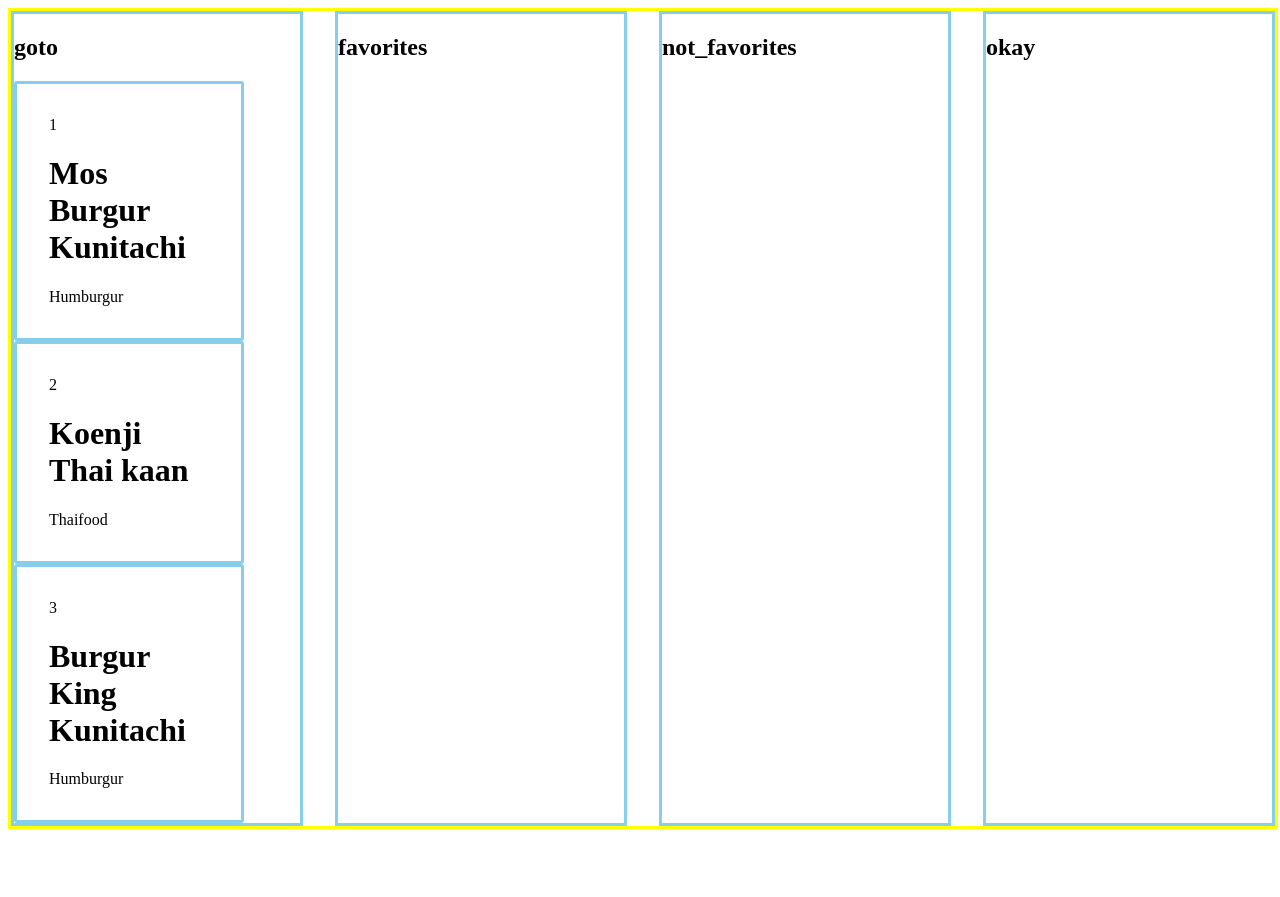
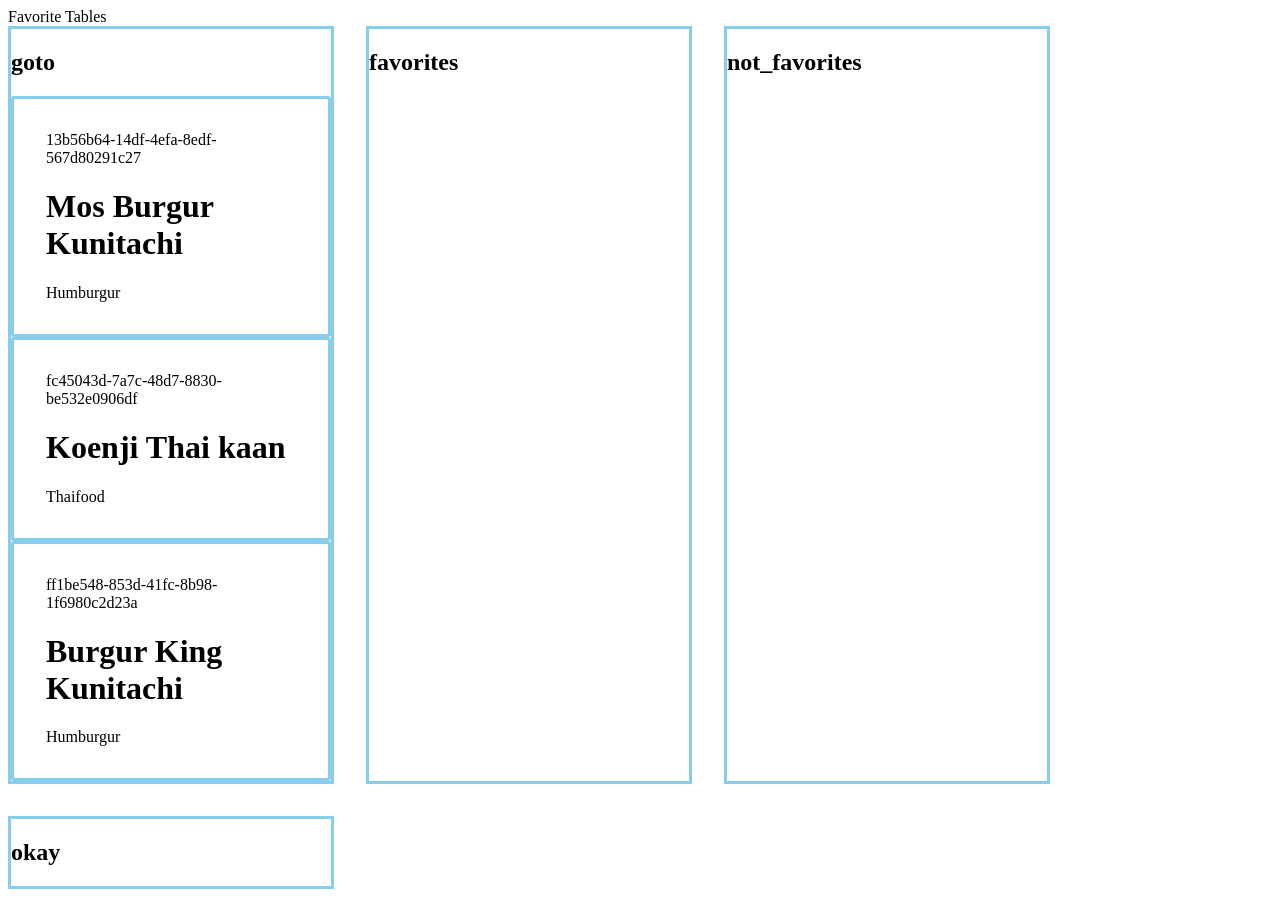
Before and after one commit to yocosaka/My-Favorite-Tables, a React (Create React App) app: page / in a window 1280 px wide. Before the commit the page ends 837 px from the top, so only its background shows below. Built offline with nearby package versions, Linux system fonts and the light colour scheme.

Commit message:
Add store and use data on Home view by retrieving it from store

```diff
--- a/src/components/Board/Board.module.scss
+++ b/src/components/Board/Board.module.scss
@@ -1,3 +1,4 @@
 .boardContainer {
   border: 3px solid skyblue;
+  width: 20rem;
 }
--- a/src/components/Board/Board.tsx
+++ b/src/components/Board/Board.tsx
@@ -7,6 +7,7 @@
 };
 
 const Board = ({ title, children }: PropTypes) => {
+  // eslint-disable-next-line @typescript-eslint/no-unused-vars
   const [{ canDrop, isOver }, drop] = useDrop({
     accept: 'CardType',
     drop: () => ({ name: title }),
@@ -16,7 +17,7 @@
     }),
   });
 
-  console.log('options', isOver, canDrop);
+  // console.log('options', isOver, canDrop);
   return (
     <div className={styles.boardContainer} ref={drop}>
       <h2>{title}</h2>
--- a/src/components/Card/Card.module.scss
+++ b/src/components/Card/Card.module.scss
@@ -1,5 +1,5 @@
 .card {
-  width: 10rem;
+  // width: 100%;
   height: auto;
   padding: 2rem;
   border: 3px solid var(--color-blue);
--- a/src/components/Card/Card.tsx
+++ b/src/components/Card/Card.tsx
@@ -2,21 +2,11 @@
 import { DragSourceMonitor, useDrag, useDrop } from 'react-dnd';
 import { SetStateAction, useRef } from 'react';
 import { BoardNames } from '../../constants/variables';
+import { ItemType } from '../../store/item/itemState';
 
-export interface CardType {
-  id: number;
-  name: string;
-  category: string;
-  board: string;
-}
-
-export interface CardPropTypes {
-  id: number;
-  name: string;
-  category: string;
-  board: string;
+export interface CardPropTypes extends ItemType {
   index: number;
-  setItems: React.Dispatch<SetStateAction<CardType[]>>;
+  setItems: React.Dispatch<SetStateAction<ItemType[]>>;
   moveCardHandler: (dragIndex: number, hoverIndex: number) => void;
 }
 
@@ -68,8 +58,8 @@
   });
 
   // Change Board
-  const changeItemBoard = (currentItem: CardType, boardName: BoardNames) => {
-    setItems((prevState: CardType[]) => {
+  const changeItemBoard = (currentItem: ItemType, boardName: BoardNames) => {
+    setItems((prevState: ItemType[]) => {
       return prevState.map((prevItem) => {
         return {
           ...prevItem,
--- a/src/constants/sample.ts
+++ b/src/constants/sample.ts
@@ -1,21 +1,22 @@
-import { CardType } from '../components/Card/Card';
 import { BoardNames } from './variables';
+import { v4 as uuid } from 'uuid';
+import { ItemType } from '../store/item/itemState';
 
-export const sampleItems: CardType[] = [
+export const sampleItems: ItemType[] = [
   {
-    id: 1,
+    id: uuid(),
     name: 'Mos Burgur Kunitachi',
     category: 'Humburgur',
     board: BoardNames.GO_TO,
   },
   {
-    id: 2,
+    id: uuid(),
     name: 'Koenji Thai kaan',
     category: 'Thaifood',
     board: BoardNames.GO_TO,
   },
   {
-    id: 3,
+    id: uuid(),
     name: 'Burgur King Kunitachi',
     category: 'Humburgur',
     board: BoardNames.GO_TO,
--- a/src/index.tsx
+++ b/src/index.tsx
@@ -5,6 +5,8 @@
 import { DndProvider } from 'react-dnd';
 import { HTML5Backend } from 'react-dnd-html5-backend';
 import { TouchBackend } from 'react-dnd-touch-backend';
+import { Provider } from 'react-redux';
+import store from './store';
 
 const root = ReactDOM.createRoot(
   document.getElementById('root') as HTMLElement,
@@ -14,8 +16,10 @@
 
 root.render(
   <React.StrictMode>
-    <DndProvider backend={isMobile ? TouchBackend : HTML5Backend}>
-      <AppRouter />
-    </DndProvider>
+    <Provider store={store}>
+      <DndProvider backend={isMobile ? TouchBackend : HTML5Backend}>
+        <AppRouter />
+      </DndProvider>
+    </Provider>
   </React.StrictMode>,
 );
--- a/src/pages/Home/Home.module.scss
+++ b/src/pages/Home/Home.module.scss
@@ -1,10 +1,11 @@
-.container {
+.boardContainer {
   // background-color: var(--color-yellow);
-  display: grid;
-  grid-template-columns: repeat(4, 1fr);
+  display: flex;
+  flex-wrap: wrap;
   gap: 2rem;
   width: 100%;
   height: 100%;
   min-height: 80vh;
-  border: 3px solid yellow;
+  // border: 3px solid yellow;
+  // padding: 2rem;
 }
--- a/src/pages/Home/Home.tsx
+++ b/src/pages/Home/Home.tsx
@@ -2,12 +2,14 @@
 import Board from '../../components/Board';
 import Card from '../../components/Card';
 import { useState } from 'react';
-import { CardType } from '../../components/Card/Card';
-import { sampleItems } from '../../constants/sample';
 import { BoardNames } from '../../constants/variables';
+import { itemsSelector } from '../../store/item/itemSlice';
+import { useSelector } from 'react-redux';
+import { ItemType } from '../../store/item/itemState';
 
 const Home = () => {
-  const [items, setItems] = useState<CardType[]>(sampleItems);
+  const storeItems = useSelector(itemsSelector);
+  const [items, setItems] = useState<ItemType[]>(storeItems);
 
   const moveCardHandler = (dragIndex: number, hoverIndex: number) => {
     const dragItem = items[dragIndex];
@@ -15,11 +17,8 @@
     if (dragItem) {
       setItems((prevState) => {
         const copiedStateArray = [...prevState];
-        // remove item by hoverIndex and put dragItem
         const prevItem = copiedStateArray.splice(hoverIndex, 1, dragItem);
-        // remove item by dragIndex and put prevItem
         copiedStateArray.splice(dragIndex, 1, prevItem[0]);
-
         return copiedStateArray;
       });
     }
@@ -44,6 +43,8 @@
 
   return (
     <div className={styles.container}>
+      <div>Favorite Tables</div>
+      <div className={styles.boardContainer}>
         <Board title={BoardNames.GO_TO}>
           {returnItemsForBoard(BoardNames.GO_TO)}
         </Board>
@@ -57,6 +58,7 @@
           {returnItemsForBoard(BoardNames.OKAY)}
         </Board>
       </div>
+    </div>
   );
 };
 export default Home;
--- /dev/null
+++ b/src/store/index.ts
@@ -0,0 +1,15 @@
+import logger from 'redux-logger';
+import { combineReducers, configureStore } from '@reduxjs/toolkit';
+import itemReducer from './item/itemSlice';
+
+const store = configureStore({
+  reducer: combineReducers({
+   items: itemReducer,
+  }),
+  middleware: (getDefaultMiddleWare) => getDefaultMiddleWare().concat(logger),
+  devTools: process.env.NODE_ENV !== 'production',
+});
+
+export default store;
+export type RootState = ReturnType<typeof store.getState>;
+export type AddDispatch = typeof store.dispatch;
--- /dev/null
+++ b/src/store/item/itemSlice.ts
@@ -0,0 +1,35 @@
+import { createSlice } from '@reduxjs/toolkit';
+import { RootState } from '..';
+import { sampleItems } from '../../constants/sample';
+import { ItemsState, ItemType } from './itemState';
+
+const initialState = {
+  items: sampleItems,
+} as ItemsState;
+
+const slice = createSlice({
+  name: 'item',
+  initialState,
+  reducers: {
+    addItem(state, action) {
+      state.items.push(action.payload);
+    },
+    removeItem(state, action) {
+      state.items.filter((item: ItemType) => item.id !== action.payload.id);
+    },
+    updateItem(state, action) {
+      state.items.map((item: ItemType) => {
+        if (item.id === action.payload.id) {
+          return { ...item, ...action.payload };
+        } else {
+          return item;
+        }
+      });
+    },
+  },
+});
+
+export default slice.reducer;
+export const itemsSelector = (state: RootState): ItemType[] =>
+  state.items.items;
+export const { addItem, removeItem, updateItem } = slice.actions;
--- /dev/null
+++ b/src/store/item/itemState.ts
@@ -0,0 +1,12 @@
+import { BoardNames } from '../../constants/variables';
+
+export interface ItemsState {
+  items: ItemType[];
+}
+
+export interface ItemType {
+  id: string;
+  name: string;
+  category: string;
+  board: BoardNames;
+}
```
Also changed, not shown: package.json (+9 -0 lines), 2 other files (tests, documents, lock files or other folders). Lines whose indentation alone changed are shown as unchanged.
